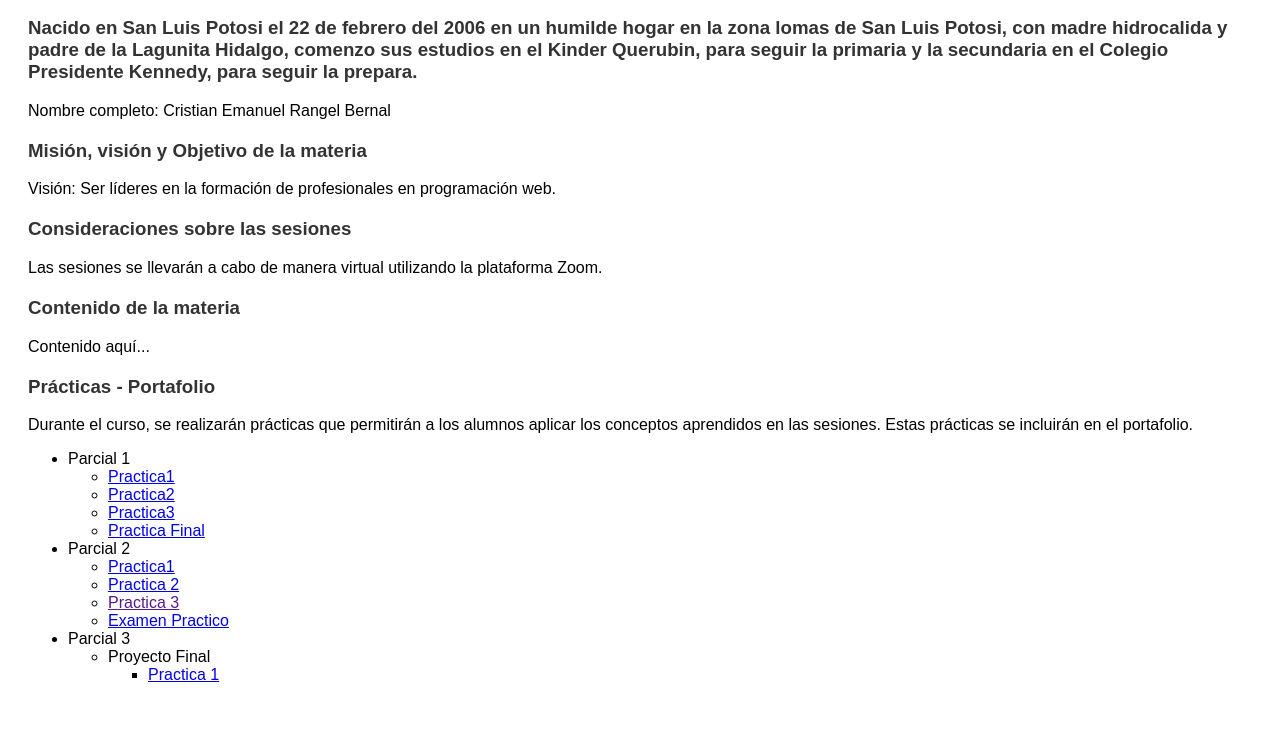
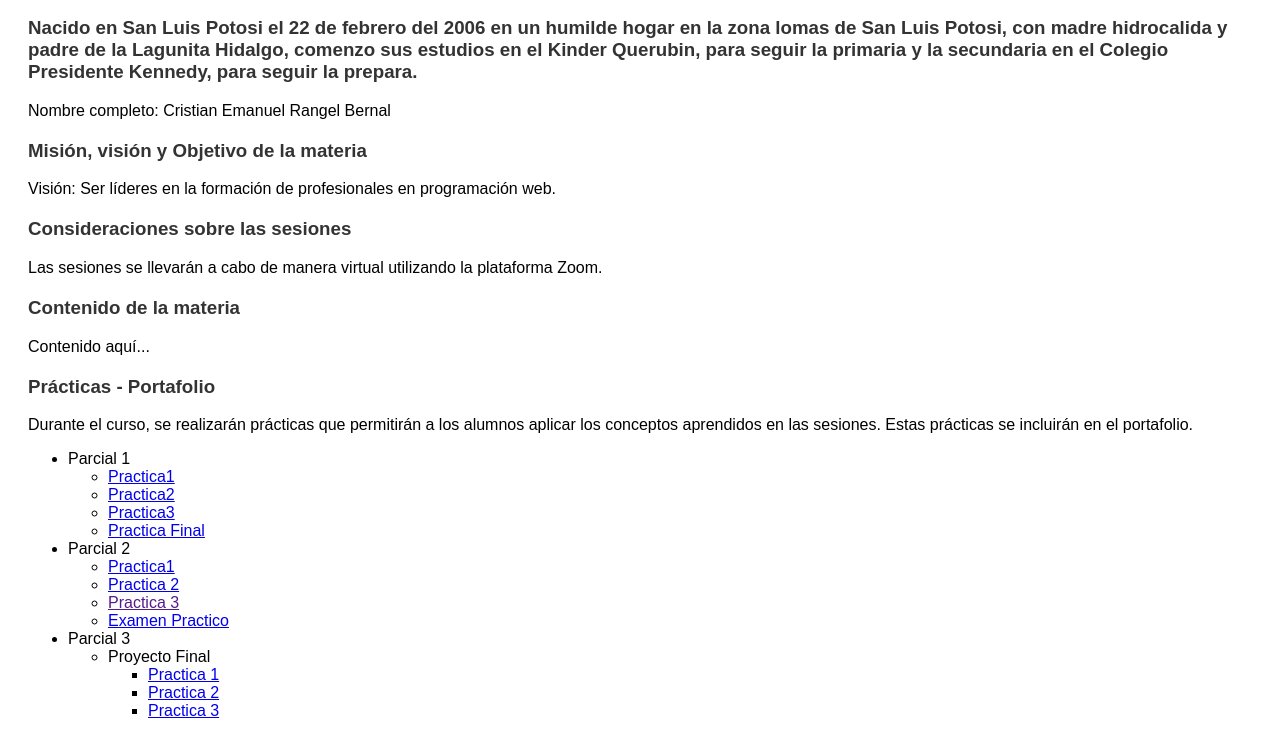
Before and after one commit to 183684/Portafolio-18, a plain HTML site: page index.html in a window 1280 px wide. Shown: the part 111-851 px from the top of the page. Before the commit the page ends 815 px from the top, so only its background shows below. Drawn offline with Linux system fonts and the light colour scheme.

Commit message:
Update index.html

```diff
--- a/index.html
+++ b/index.html
@@ -63,8 +63,14 @@
                         <li>Proyecto Final
                             <ul>
                                 <li><a href="P1P3.html">Practica 1</a></li>
+                                <li><a href="P3P3.html">Practica 2</a></li>
+                                <li><a href="PP3.html">Practica 3</a></li>
                             </ul>
                         </li>
                     </ul>
-    </li> <!-- ¡Esta etiqueta estaba mal ubicada antes! -->
+                </li>
             </ul>
+        </article>
+    </section>
+</body>
+</html>
```
Lines whose indentation alone changed are shown as unchanged.
